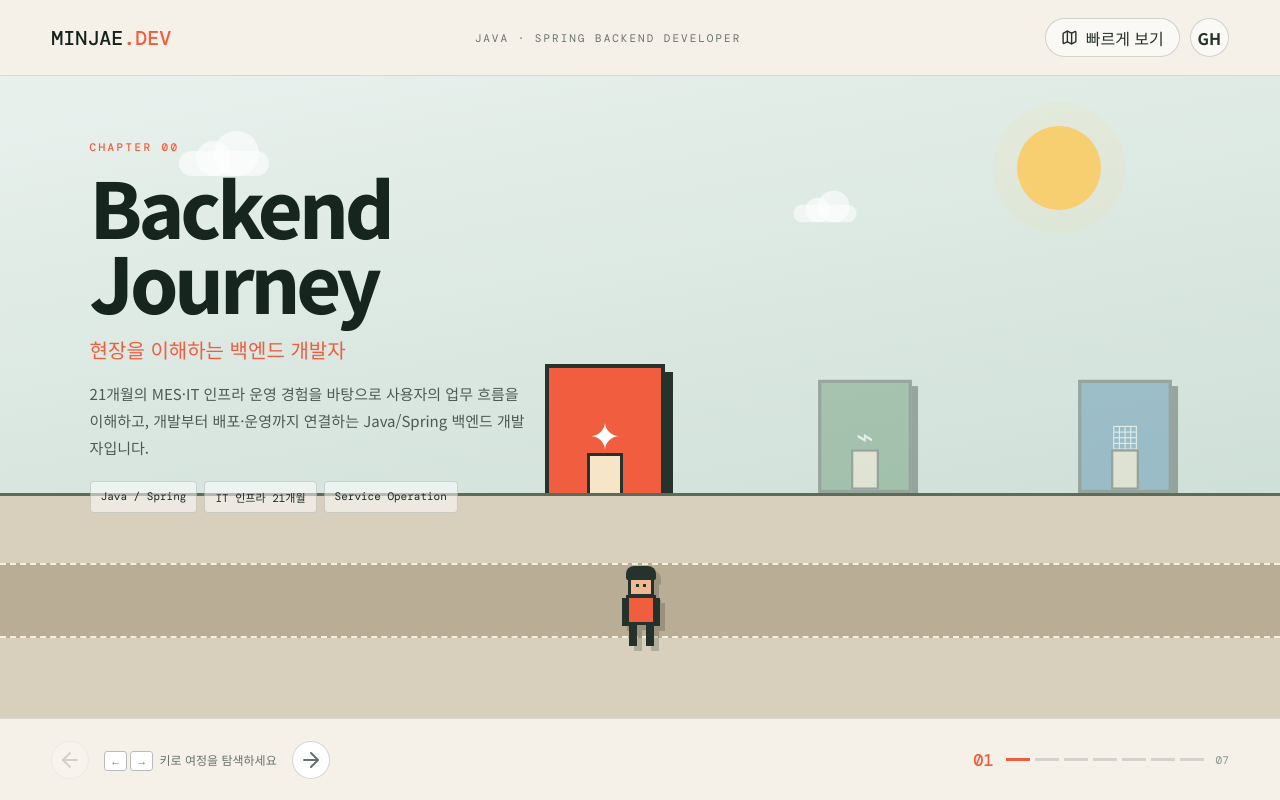
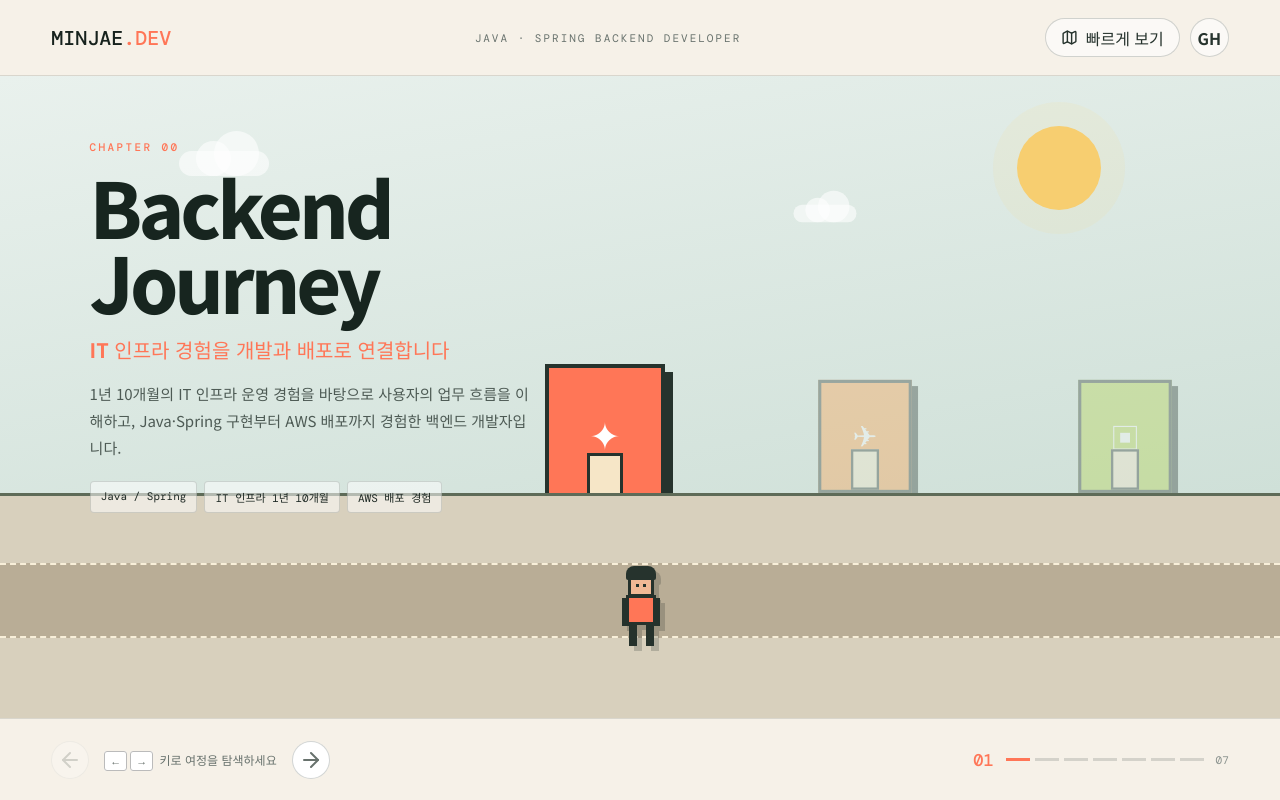
Before and after one commit to heopath/interactive-portfolio, a React (Vite) app: page / in a window 1280 px wide. Built offline with nearby package versions, Linux system fonts and the light colour scheme.

Commit message:
refactor: share portfolio content across views

```diff
--- a/src/main.tsx
+++ b/src/main.tsx
@@ -2,31 +2,7 @@ import React, { useEffect, useRef, useState } from 'react'
 import { createRoot } from 'react-dom/client'
 import { ArrowLeft, ArrowRight, ExternalLink, X, Map, BookOpen, Mail, CheckCircle2 } from 'lucide-react'
 import './style.css'
-
-type ProjectLink = { label:string; href:string }
-type Project = {
-  name:string
-  period:string
-  status?:string
-  team?:string
-  role:string
-  result:string
-  summary:string
-  highlights:string[]
-  metrics?:string[]
-  links:ProjectLink[]
-}
-type Stop = { id:string; eyebrow:string; title:string; subtitle:string; story:string; skills:string[]; color:string; icon:string; project?:Project }
-
-const stops: Stop[] = [
-  {id:'start',eyebrow:'CHAPTER 00',title:'Backend Journey',subtitle:'현장을 이해하는 백엔드 개발자',story:'21개월의 MES·IT 인프라 운영 경험을 바탕으로 사용자의 업무 흐름을 이해하고, 개발부터 배포·운영까지 연결하는 Java/Spring 백엔드 개발자입니다.',skills:['Java / Spring','IT 인프라 21개월','Service Operation'],color:'#f05d3f',icon:'✦'},
-  {id:'field',eyebrow:'CHAPTER 01',title:'Field Base',subtitle:'운영 현장에서 배운 시스템의 책임',story:'IT혁신팀에서 생산 프로그램과 파일 서버, 권한, 보안 솔루션과 현장 장비를 운영했습니다. 코드가 실제 업무와 연결될 때 비로소 가치가 생긴다는 기준을 얻었습니다.',skills:['MES 유지보수','Windows Server','AD / ACL','Troubleshooting'],color:'#4b8557',icon:'⌁'},
-  {id:'mes',eyebrow:'CHAPTER 02',title:'Smart Factory',subtitle:'PVC 재활용 공정 MES',story:'C# WinForms와 Oracle DB를 연결해 원재료 투입, LOT, 재고와 공정 데이터를 추적하고 설비 상태를 직관적으로 확인할 수 있는 현장 화면을 구현했습니다.',skills:['C# WinForms','Oracle DB','Traceability','LiveCharts'],color:'#3478a4',icon:'▦',project:{name:'PVC 재활용 공정 MES',period:'2022.10.29 — 12.17',team:'교육 프로젝트',role:'현장 통합 UI · 1·2차 분쇄 공정 · DB 연동 · 최종 발표',result:'설비 가동과 저장소 현황을 애니메이션으로 시각화',summary:'제조 공정의 데이터가 현장 작업자에게 정확하고 빠르게 전달되도록 공정 화면과 데이터 흐름을 연결했습니다.',highlights:['원재료 투입과 LOT 추가·삭제, 재고 관리 구현','Oracle DB 연동과 공정 데이터 추적','공정도 기반 애니메이션과 생산 현황 시각화'],links:[{label:'GitHub',href:'https://github.com/heopath/2022-SmartFactory'}]}},
-  {id:'spring',eyebrow:'CHAPTER 03',title:'Spring Transition',subtitle:'운영 경험을 웹 백엔드로 확장하다',story:'Java와 Spring Boot, 관계형 데이터 모델링, Docker와 AWS 배포를 학습하며 기존 C#·인프라 경험을 웹 서비스의 설계와 운영 역량으로 확장했습니다.',skills:['Java 21','Spring Boot','JPA / MyBatis','Docker / AWS'],color:'#7458a6',icon:'⬡'},
-  {id:'shop',eyebrow:'CHAPTER 04',title:'K-Market',subtitle:'운영 흐름을 구현한 쇼핑몰',story:'상품 등록부터 주문·배송·반품까지 이어지는 관리자 운영 흐름을 구현하고, GitHub Actions와 AWS EC2를 연결해 반복 가능한 배포 환경을 구성했습니다.',skills:['Spring Boot','MySQL','Thymeleaf','GitHub Actions'],color:'#9acb34',icon:'▣',project:{name:'K-Market',period:'2026.06.12 — 07.14',team:'팀 프로젝트',role:'관리자 대시보드 · 환경설정 · 상품 · 주문/배송/반품 · CI/CD',result:'관리자가 상품과 주문 상태를 한 화면에서 처리하는 운영 흐름 완성',summary:'판매자가 등록한 상품과 고객 주문, 관리자의 처리 결과가 각 단계에 일관되게 반영되도록 관리자 도메인과 상태 흐름을 연결했습니다.',highlights:['일반회원·판매자·관리자 권한 구분','JPA·MyBatis를 활용한 상품과 주문 데이터 처리','Gradle 빌드부터 EC2 서비스 재시작까지 자동 배포'],links:[{label:'GitHub',href:'https://github.com/heopath/ShoppingMall-Project-Team3'}]}},
-  {id:'all-my-trips',eyebrow:'CHAPTER 05',title:'All My Trips',subtitle:'계획부터 현장 입장까지 하나의 여정으로',story:'여행 일정과 AI 추천, 관광 티켓 예약·결제·QR 검표를 하나의 서비스로 연결했습니다. 팀장으로서 인증·인프라와 티켓 전 과정을 맡고 통합·배포를 검수했습니다.',skills:['Spring Boot 4','PostgreSQL','Redis Lua','AWS CI/CD'],color:'#ee8d37',icon:'✈',project:{name:'All My Trips',period:'2026.08.03 — 09.04',status:'v0.0.5 · 핵심 기능 구현 및 운영 배포',team:'5인 팀 · PM/팀장',role:'인증·보안 · 인프라 · 티켓 예약/결제/발권/검표 · 통합 검수',result:'예약부터 현장 검표까지의 전체 흐름과 반복 가능한 운영 배포 완성',summary:'분산된 여행 계획과 예약 과정을 하나로 연결한 AI 여행 플랫폼입니다. 팀 전체 기능과 개인 기여를 구분하고, 개인 사례에서는 운영 안정성과 데이터 정확성에 집중합니다.',highlights:['Redis Lua로 대기열 등록·순번·입장을 원자적으로 처리','결제 승인부터 QR 발권·중복 검표 방지까지 상태 흐름 연결','GitHub Actions → OIDC → S3 → SSM → systemd 자동 배포'],metrics:['서버 테스트 718개','화면 수용 테스트 37개','재고 10개 · 동시 접근 30명 · 예약 성공 10건','최근 기록 기준 전체 배포 2분 23초'],links:[{label:'GitHub',href:'https://github.com/heopath/TravelGuide-Project-Team1'},{label:'Live',href:'https://allmytrip.click/home'},{label:'Wiki',href:'https://github.com/heopath/TravelGuide-Project-Team1/wiki'}]}},
-  {id:'next',eyebrow:'CHAPTER 06',title:'Next Stage',subtitle:'현장을 이해하고 신뢰를 만드는 개발자',story:'기능 구현 이후의 보안, 배포와 운영까지 고려하며 동료에게는 함께 일하기 좋은 개발자, 사용자에게는 실제 도움이 되는 서비스를 만드는 개발자로 성장하겠습니다.',skills:['Backend Engineering','Reliable Delivery','Clear Communication'],color:'#8f6454',icon:'→'},
-]
+import { stops, type Stop } from './portfolioData'
 
 function Character({moving}:{moving:boolean}){return <div className={`character ${moving?'walking':''}`} aria-label="걷는 캐릭터"><div className="hair"/><div className="face"><i/><i/></div><div className="body"/><div className="arm a1"/><div className="arm a2"/><div className="leg l1"/><div className="leg l2"/></div>}
 
@@ -45,8 +21,8 @@ function App(){
    <div className="ground"><div className="road"/><div className="char-wrap"><Character moving={moving}/></div></div>
   </section>
   <footer><div className="controls"><button onClick={()=>go(active-1)} disabled={active===0}><ArrowLeft/></button><span><kbd>←</kbd><kbd>→</kbd> 키로 여정을 탐색하세요</span><button onClick={()=>go(active+1)} disabled={active===stops.length-1}><ArrowRight/></button></div><div className="progress"><b>{String(active+1).padStart(2,'0')}</b><span>{stops.map((_,i)=><i key={i} className={i<=active?'on':''}/>)}</span><em>{String(stops.length).padStart(2,'0')}</em></div></footer>
-  {open&&<div className="overlay" onClick={()=>setOpen(null)}><article className="modal project-modal" onClick={e=>e.stopPropagation()}><button className="close" onClick={()=>setOpen(null)} aria-label="프로젝트 상세 닫기"><X/></button><span className="modal-icon" style={{background:open.color}}>{open.icon}</span><p>{open.eyebrow}</p><h2>{open.project?.name}</h2><div className="project-meta"><span>{open.project?.period}</span>{open.project?.status&&<span>{open.project.status}</span>}{open.project?.team&&<span>{open.project.team}</span>}</div><p className="modal-story lead">{open.project?.summary}</p><div className="case"><div><small>MY ROLE</small><strong>{open.project?.role}</strong></div><div><small>OUTCOME</small><strong>{open.project?.result}</strong></div></div><section className="project-section"><small>PROBLEM SOLVING</small><ul>{open.project?.highlights.map(item=><li key={item}><CheckCircle2 size={16}/><span>{item}</span></li>)}</ul></section>{open.project?.metrics&&<section className="project-section"><small>VERIFIED RESULTS</small><div className="metrics">{open.project.metrics.map(item=><strong key={item}>{item}</strong>)}</div></section>}<div className="chips">{open.skills.map(x=><span key={x}>{x}</span>)}</div><div className="project-links">{open.project?.links.map(link=><a key={link.label} className="github-link" href={link.href} target="_blank" rel="noreferrer"><b>{link.label==='GitHub'?'GH':'↗'}</b>{link.label}<ExternalLink size={15}/></a>)}</div></article></div>}
-  {overview&&<div className="overlay" onClick={()=>setOverview(false)}><article className="modal overview" onClick={e=>e.stopPropagation()}><button className="close" onClick={()=>setOverview(false)} aria-label="빠르게 보기 닫기"><X/></button><p>QUICK OVERVIEW</p><h2>현장을 이해하고,<br/>운영까지 연결합니다.</h2><p className="overview-intro">21개월의 MES·IT 인프라 운영 경험을 바탕으로 Java/Spring 서비스의 인증, 데이터 흐름, 배포와 운영을 함께 고민합니다.</p><div className="profile-facts"><span><b>21개월</b>IT 운영 실무</span><span><b>3개</b>대표 프로젝트</span><span><b>Java/Spring</b>희망 직무</span></div><div className="overview-list">{stops.map((s,i)=><button key={s.id} onClick={()=>{go(i);setOverview(false)}}><span style={{background:s.color}}>{s.icon}</span><div><small>{s.eyebrow}</small><strong>{s.title}</strong><em>{s.subtitle}</em></div><ArrowRight/></button>)}</div><div className="overview-contact"><a href="https://github.com/heopath" target="_blank" rel="noreferrer"><b>GH</b> GitHub</a><a href="mailto:heocoding@gmail.com"><Mail size={16}/> heocoding@gmail.com</a></div><div className="source"><BookOpen size={16}/> 입사지원서, Notion WBS와 최신 GitHub 프로젝트를 바탕으로 구성했습니다.</div></article></div>}
+  {open&&<div className="overlay" onClick={()=>setOpen(null)}><article className="modal project-modal" onClick={e=>e.stopPropagation()}><button className="close" onClick={()=>setOpen(null)} aria-label="프로젝트 상세 닫기"><X/></button><span className="modal-icon" style={{background:open.color}}>{open.icon}</span><p>{open.eyebrow}</p><h2>{open.project?.name}</h2><div className="project-meta"><span>{open.project?.period}</span>{open.project?.status&&<span>{open.project.status}</span>}{open.project?.team&&<span>{open.project.team}</span>}</div><p className="modal-story lead">{open.project?.summary}</p><div className="case"><div><small>MY ROLE</small><strong>{open.project?.role}</strong></div><div><small>OUTCOME</small><strong>{open.project?.outcome}</strong></div></div><section className="project-section"><small>PROBLEM SOLVING</small><ul>{open.project?.proof.map(item=><li key={item}><CheckCircle2 size={16}/><span>{item}</span></li>)}</ul></section>{open.project?.metrics&&<section className="project-section"><small>VERIFIED RESULTS</small><div className="metrics">{open.project.metrics.map(item=><strong key={item}>{item}</strong>)}</div></section>}<div className="chips">{open.skills.map(x=><span key={x}>{x}</span>)}</div><div className="project-links">{open.project?.links.map(link=><a key={link.label} className="github-link" href={link.href} target="_blank" rel="noreferrer"><b>{link.label==='GitHub'?'GH':'↗'}</b>{link.label}<ExternalLink size={15}/></a>)}</div></article></div>}
+  {overview&&<div className="overlay" onClick={()=>setOverview(false)}><article className="modal overview" onClick={e=>e.stopPropagation()}><button className="close" onClick={()=>setOverview(false)} aria-label="빠르게 보기 닫기"><X/></button><p>QUICK OVERVIEW</p><h2>인프라 경험을,<br/>개발과 배포로 연결합니다.</h2><p className="overview-intro">1년 10개월의 IT 인프라 운영 경험을 바탕으로 Java/Spring 서비스의 데이터 흐름, 배포와 운영을 함께 고민합니다.</p><div className="profile-facts"><span><b>1년 10개월</b>IT 운영 실무</span><span><b>3개</b>대표 프로젝트</span><span><b>Java/Spring</b>희망 직무</span></div><div className="overview-list">{stops.map((s,i)=><button key={s.id} onClick={()=>{go(i);setOverview(false)}}><span style={{background:s.color}}>{s.icon}</span><div><small>{s.eyebrow}</small><strong>{s.title}</strong><em>{s.subtitle}</em></div><ArrowRight/></button>)}</div><div className="overview-contact"><a href="https://github.com/heopath" target="_blank" rel="noreferrer"><b>GH</b> GitHub</a><a href="mailto:heocoding@gmail.com"><Mail size={16}/> heocoding@gmail.com</a></div><div className="source"><BookOpen size={16}/> 입사지원서와 최신 GitHub 프로젝트를 바탕으로 구성했습니다.</div></article></div>}
  </main>
 }
 
```
